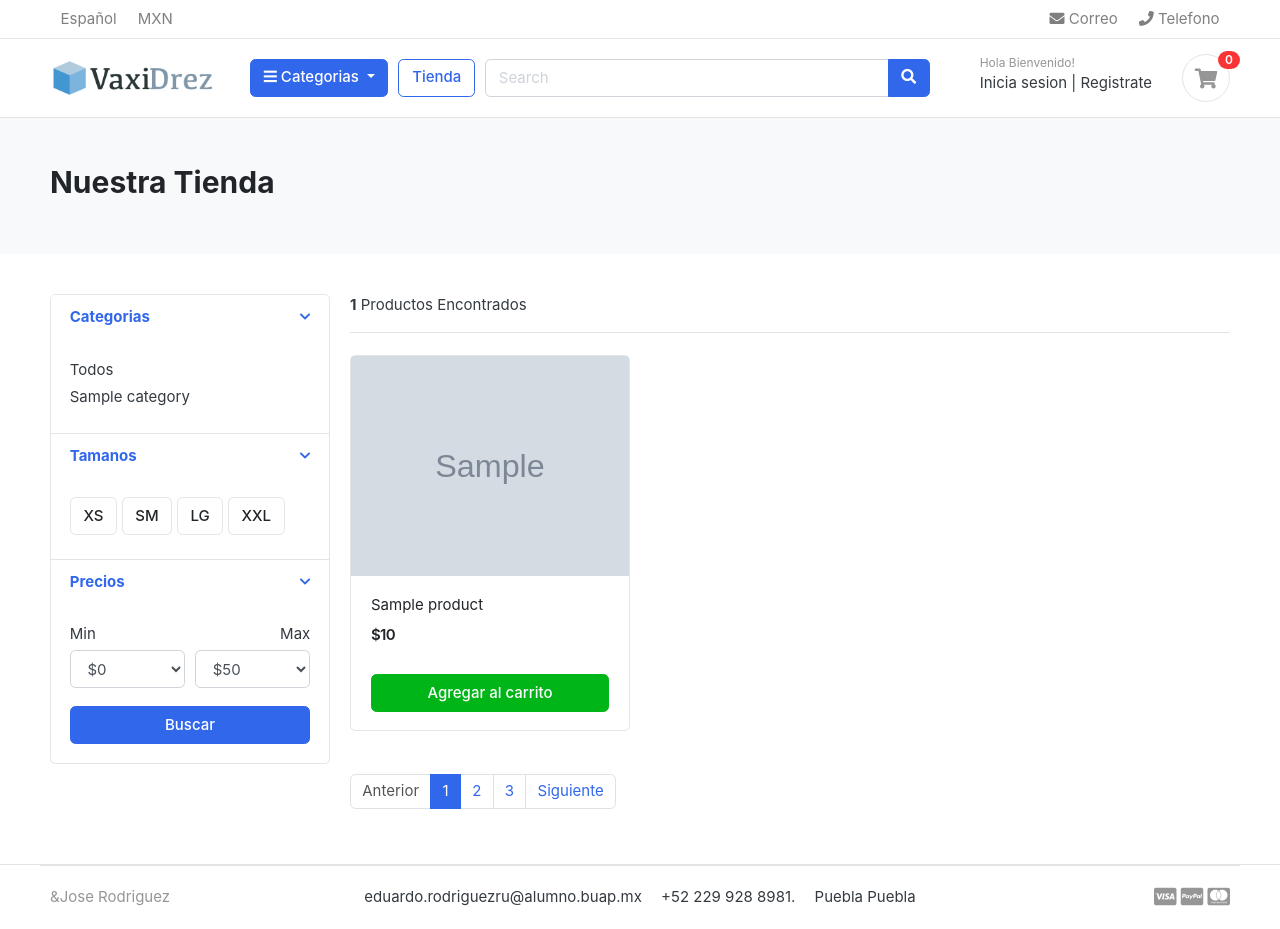
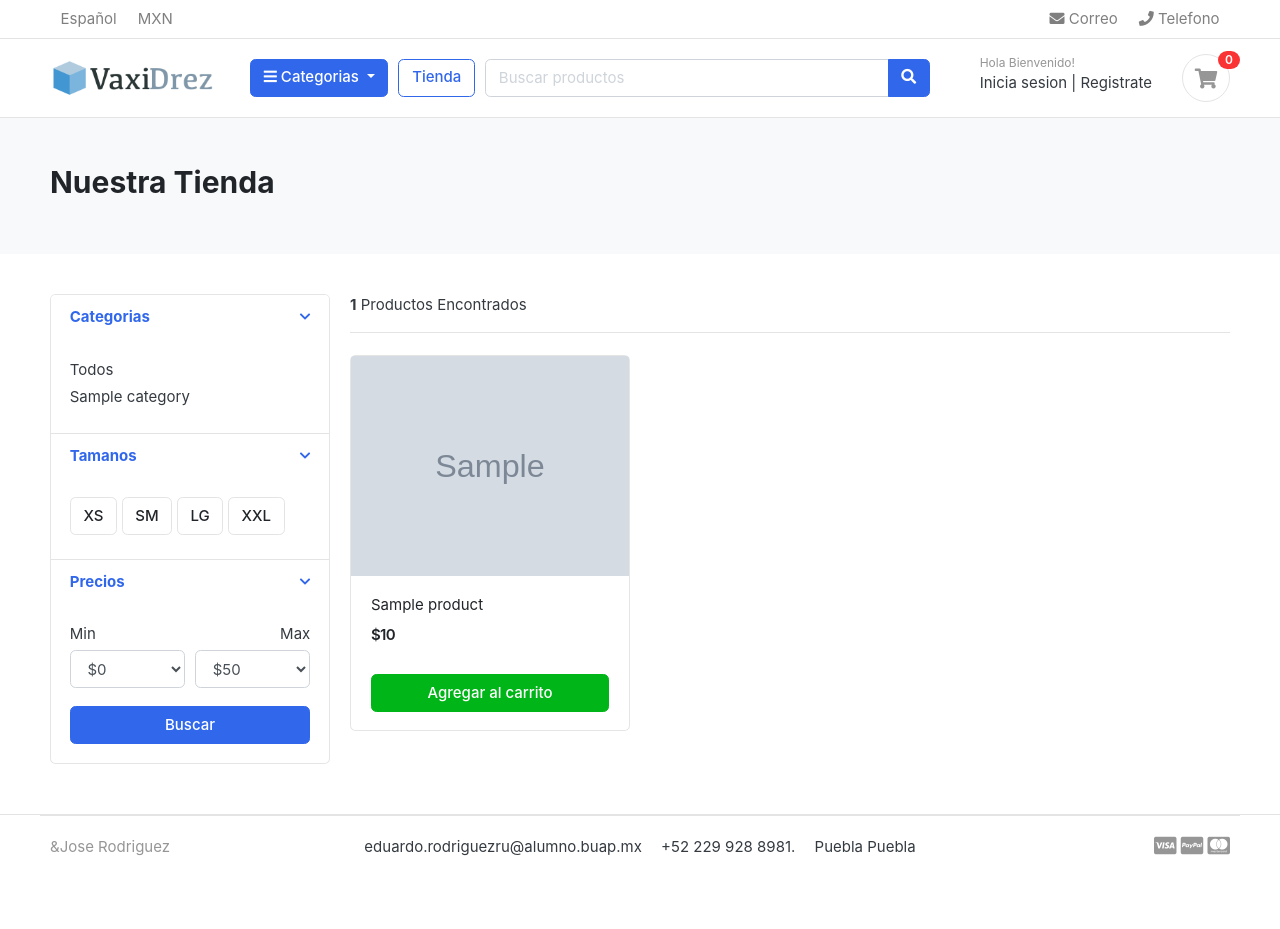
Before and after one commit to SoyJoseRodriguez/ecommerce-django, a Django app: page /store/ in a window 1280 px wide. After the commit the page ends 856 px from the top, so only its background shows below. Run offline with Django 3.2, Linux system fonts and the light colour scheme; tables that the repository leaves empty hold one stand-in row (values such as "Sample post"); grey boxes marked "Sample" are stand-in pictures; some web fonts are replaced.

Commit message:
Ya funciona el store correectamente

```diff
--- a/store/urls.py
+++ b/store/urls.py
@@ -3,6 +3,8 @@ from . import views
 
 urlpatterns = [
     path('', views.store, name="store"),
-      path('<slug:category_slug>/', views.store, name='products_by_category'),
-      path('<slug:category_slug>/<slug:product_slug>', views.product_detail, name='product_detail'),
+      path('categoty/<slug:category_slug>/', views.store, name='products_by_category'),
+    path('categoty/<slug:category_slug>/<slug:product_slug>',
+         views.product_detail, name='product_detail'),
+    path('search/', views.search, name='search'),
 ]
--- a/store/views.py
+++ b/store/views.py
@@ -1,9 +1,11 @@
+from django.core import paginator
 from django.shortcuts import render, get_object_or_404
 from .models import Product
 from category.models import Category
 from carts.models import CartItem
 from carts.views import _cart_id
-
+from django.core.paginator import EmptyPage, PageNotAnInteger, Paginator
+from django.db.models import Q
 # Create your views here.
 
 
@@ -15,14 +17,20 @@ def store(request, category_slug=None):
     if category_slug != None:
         categories = get_object_or_404(Category, slug=category_slug)
         products = Product.objects.filter(
-            category=categories, is_available=True)
+            category=categories, is_available=True).order_by('id')
+        paginator = Paginator(products, 6)
+        page = request.GET.get('page')
+        paged_products = paginator.get_page(page)
         product_count = products.count()
     else:
-        products = Product.objects.all().filter(is_available=True)
+        products = Product.objects.all().filter(is_available=True).order_by('-id')
+        paginator = Paginator(products, 6)
+        page = request.GET.get('page')
+        paged_products = paginator.get_page(page)
         product_count = products.count()
 
     context = {
-        'products': products,
+        'products': paged_products,
         'product_count': product_count,
     }
 
@@ -42,3 +50,17 @@ def product_detail(request, category_slug, product_slug):
     }
 
     return render(request, 'store/product_detail.html', context)
+
+def search(request):
+    if 'keyword' in request.GET:
+        keyword = request.GET['keyword']
+        if keyword:
+            products = Product.objects.order_by('-created_date').filter(Q(description__icontains=keyword) | Q(product_name__icontains=keyword))
+            product_count = products.count()
+
+    context = {
+        'products': products,
+        'product_count': product_count,
+    }
+
+    return render(request, 'store/store.html', context)
--- a/templates/includes/navbar.html
+++ b/templates/includes/navbar.html
@@ -72,13 +72,16 @@
         <!-- col.// -->
         <a href="{% url 'store' %}" class="btn btn-outline-primary">Tienda</a>
         <div class="col-lg col-md-6 col-sm-12 col">
-          <form action="#" class="search">
+
+
+          <form action="{% url 'search' %}" class="search">
             <div class="input-group w-100">
               <input
                 type="text"
                 class="form-control"
                 style="width: 60%"
-                placeholder="Search"
+                placeholder="Buscar productos"
+                name="keyword"
               />
 
               <div class="input-group-append">
@@ -88,6 +91,8 @@
               </div>
             </div>
           </form>
+
+
           <!-- search-wrap .end// -->
         </div>
         <!-- col.// -->
--- a/templates/store/store.html
+++ b/templates/store/store.html
@@ -31,13 +31,15 @@
             <div class="filter-content collapse show" id="collapse_1" style="">
               <div class="card-body">
                 <ul class="list-menu">
-
                   <li><a href="{% url 'store' %}">Todos </a></li>
 
                   {% for category in links %}
-                  <li><a href="{{category.get_url}}">{{category.category_name}} </a></li>
+                  <li>
+                    <a href="{{category.get_url}}"
+                      >{{category.category_name}}
+                    </a>
+                  </li>
                   {% endfor %}
-
                 </ul>
               </div>
               <!-- card-body.// -->
@@ -140,18 +142,23 @@
       <main class="col-md-9">
         <header class="border-bottom mb-4 pb-3">
           <div class="form-inline">
-            <span class="mr-md-auto"><b>{{product_count}}</b> Productos Encontrados </span>
+            <span class="mr-md-auto"
+              ><b>{{product_count}}</b> Productos Encontrados
+            </span>
           </div>
         </header>
         <!-- sect-heading -->
 
         <div class="row">
 
+          {% if products %}
           {% for product in products %}
           <div class="col-md-4">
             <figure class="card card-product-grid">
               <div class="img-wrap">
-                <a href="{{ product.get_url }}"><img src="{{product.images.url}}" /></a>
+                <a href="{{ product.get_url }}"
+                  ><img src="{{product.images.url}}"
+                /></a>
               </div>
               <!-- img-wrap.// -->
               <figcaption class="info-wrap">
@@ -164,30 +171,67 @@
                   </div>
                   <!-- price-wrap.// -->
                 </div>
-                <a href="{% url 'add_cart' product.id %}" class="btn btn-block btn-success">Agregar al carrito </a>
+                <a
+                  href="{% url 'add_cart' product.id %}"
+                  class="btn btn-block btn-success"
+                  >Agregar al carrito
+                </a>
               </figcaption>
             </figure>
           </div>
           <!-- col.// -->
-
           {% endfor %}
+          {% else %}
+            <div>
+              <h2>¡No se encontraron resultados!. Intente con otra palabra</h2>
+            </div>
+          {% endif %}
         </div>
         <!-- row end.// -->
 
         <nav class="mt-4" aria-label="Page navigation sample">
+          {% if products.has_other_pages %}
           <ul class="pagination">
+            {% if products.has_previous %}
+            <li class="page-item">
+              <a
+                class="page-link"
+                href="?page={{products.previous_page_number}}"
+                >Anterior</a
+              >
+            </li>
+            {% else %}
             <li class="page-item disabled">
               <a class="page-link" href="#">Anterior</a>
             </li>
-            <li class="page-item active">
-              <a class="page-link" href="#">1</a>
-            </li>
-            <li class="page-item"><a class="page-link" href="#">2</a></li>
-            <li class="page-item"><a class="page-link" href="#">3</a></li>
-            <li class="page-item">
-              <a class="page-link" href="#">Siguiente</a>
-            </li>
+            {% endif %}
+
+            {% for i in products.paginator.page_range %}
+              {% if products.number == i %}
+                <li class="page-item active">
+                  <a class="page-link" href="#">{{i}}</a>
+                </li>
+              {% else %}
+                <li class="page-item">
+                  <a class="page-link" href="?page={{i}}">{{i}}</a>
+                </li>
+              {% endif %}
+
+            {% endfor %}
+
+            {% if products.has_next %}
+              <li class="page-item">
+                <a class="page-link" href="?page={{products.next_page_number}}">Siguiente</a>
+              </li>
+            {% else %}
+                <li class="page-item disabled">
+                <a class="page-link" href="#">Siguiente</a>
+                </li>
+            {% endif %}
+
+
           </ul>
+          {% endif %}
         </nav>
       </main>
       <!-- col.// -->
```
